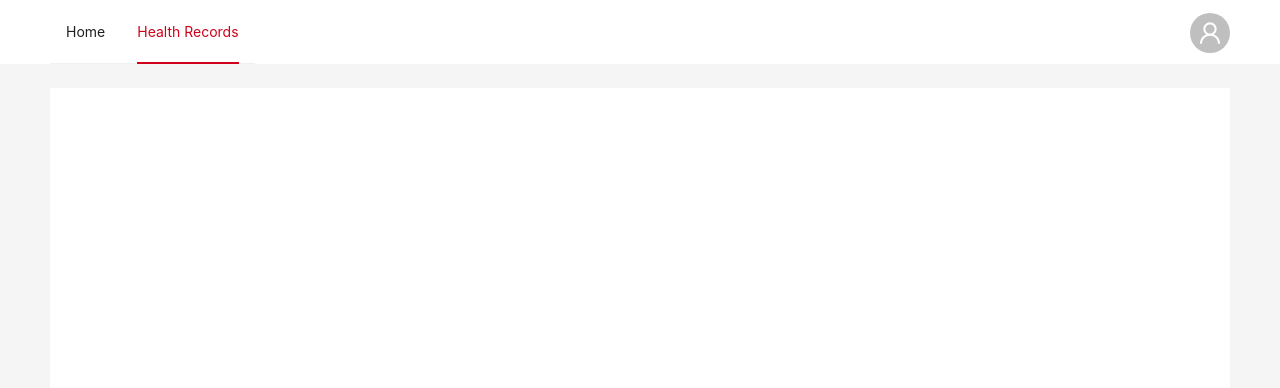
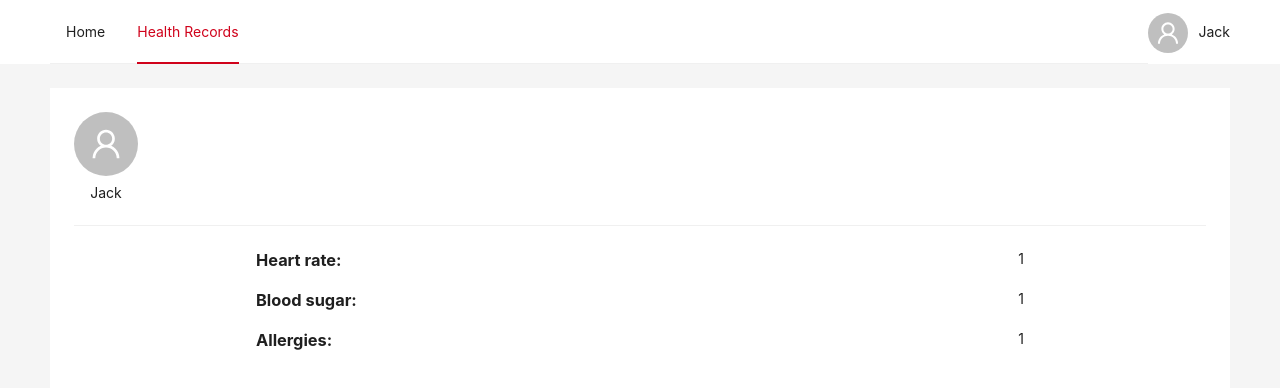
Before and after one commit to damante21/pill_tracker, a React (Vite) app in the folder frontend/pillTracker/: page /healthRecords in a window 1280 px wide. Shown: the top 388 px of the page. Built offline with nearby package versions, Linux system fonts and the light colour scheme.

Commit message:
feat: health record

```diff
--- a/frontend/pillTracker/src/components/ILayout/ILayout.jsx
+++ b/frontend/pillTracker/src/components/ILayout/ILayout.jsx
@@ -34,6 +34,7 @@ const ILayout = (props) => {
       >
         <Menu
           theme="light"
+          style={{ flex: 1 }}
           mode="horizontal"
           selectedKeys={[location.pathname.split("/")[1]]}
           items={menuList}
@@ -41,10 +42,11 @@ const ILayout = (props) => {
         />
         <div>
           <Avatar
-            style={{ cursor: "pointer" }}
+            style={{ cursor: "pointer", marginRight: 10 }}
             size={"large"}
             icon={<UserOutlined />}
           />
+          <span>Jack</span>
         </div>
       </Header>
       <Content
--- a/frontend/pillTracker/src/pages/HealthRecords/HealthRecords.css
+++ b/frontend/pillTracker/src/pages/HealthRecords/HealthRecords.css
@@ -0,0 +1,10 @@
+.record-list{
+    width: 60vw;
+    margin: 0 auto;
+}
+
+.record-item{
+    display: flex;
+    justify-content: space-between;
+    margin-bottom: 20px;
+}
--- a/frontend/pillTracker/src/pages/HealthRecords/HealthRecords.jsx
+++ b/frontend/pillTracker/src/pages/HealthRecords/HealthRecords.jsx
@@ -1,6 +1,7 @@
-import { theme, Button,Form } from "antd";
+import { theme, Button, Form, Space, Avatar, Divider } from "antd";
 import ILayout from "../../components/ILayout/ILayout";
 import "./HealthRecords.css";
+import { UserOutlined } from "@ant-design/icons";
 
 const HealthRecords = () => {
   const {
@@ -14,7 +15,27 @@ const HealthRecords = () => {
         style={{
           background: colorBgContainer,
         }}
-      ></div>
+      >
+        <Space direction="vertical" align="center">
+          <Avatar size={64} icon={<UserOutlined />} />
+          <span>Jack</span>
+        </Space>
+        <Divider />
+        <div className="record-list">
+          <div className="record-item">
+            <h3>Heart rate:</h3>
+            <span>1</span>
+          </div>
+          <div className="record-item">
+            <h3>Blood sugar:</h3>
+            <span>1</span>
+          </div>
+          <div className="record-item">
+            <h3>Allergies:</h3>
+            <span>1</span>
+          </div>
+        </div>
+      </div>
     </ILayout>
   );
 };
--- a/frontend/pillTracker/src/pages/Home/Home.jsx
+++ b/frontend/pillTracker/src/pages/Home/Home.jsx
@@ -9,11 +9,6 @@ const Home = () => {
   const {
     token: { colorBgContainer },
   } = theme.useToken();
-
-  const menuList = [
-    { key: "home", label: "Home" },
-    { key: "healthRecords", label: "Health Records" },
-  ];
 
   const listData = [
     {
@@ -57,7 +52,7 @@ const Home = () => {
             display: "flex",
           }}
         >
-          <h2>Ongoing Course</h2>
+          <h2>Medicine checklist</h2>
           <List
             className="med-list"
             itemLayout="horizontal"
--- a/frontend/pillTracker/src/pages/NewMedicine/NewMedicine.jsx
+++ b/frontend/pillTracker/src/pages/NewMedicine/NewMedicine.jsx
@@ -56,7 +56,7 @@ const NewMedicine = () => {
             <TextArea rows={4} />
           </Form.Item>
           <Form.Item name="dosage" label="Dosage" rules={[{ required: true }]}>
-            <Input />
+            <InputNumber min={1} />
           </Form.Item>
           <Form.Item
             name="rx_number"
@@ -73,18 +73,18 @@ const NewMedicine = () => {
             <DatePicker />
           </Form.Item>
           <Form.Item
-            name="end_date"
-            label="End date"
+            name="refill_date"
+            label="Refill date"
             rules={[{ required: true }]}
           >
             <DatePicker />
           </Form.Item>
           <Form.Item
-            name="times_per_day"
-            label="Times per day"
+            name="time_per_day"
+            label="Time per day"
             rules={[{ required: true }]}
           >
-           <InputNumber min={1} />
+            <InputNumber min={1} />
           </Form.Item>
           <Form.Item
             name="times_of_first_med"
```
Also changed, not shown: frontend/pillTracker/components/PillTracker.jsx (deleted, +0 -19 lines).
